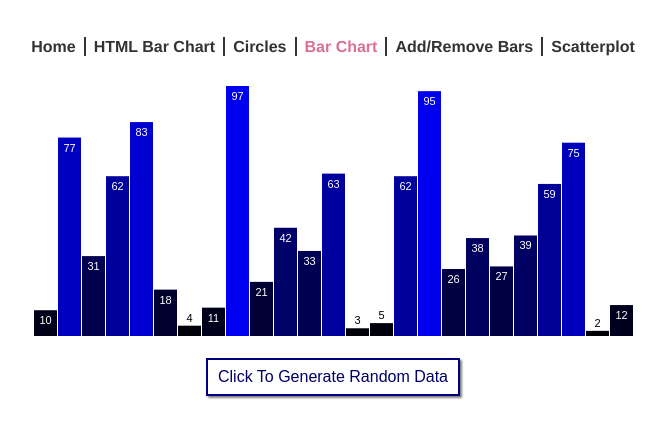
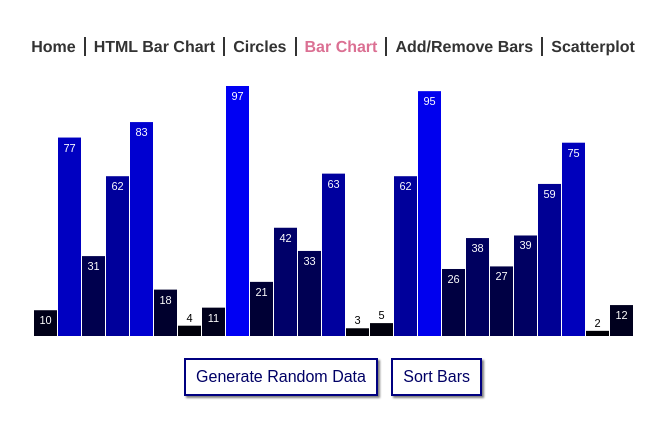
Before and after one commit to SamuelEarl/d3-vue-examples, a Vue app: page /#/bar-chart in a window 1280 px wide. Shown: the top 438 px of the page, without its empty margins (307-973 px from the left). Built offline with nearby package versions, Linux system fonts and the light colour scheme.

Commit message:
Added a sorting feature

```diff
--- a/src/views/BarChart.vue
+++ b/src/views/BarChart.vue
@@ -5,7 +5,13 @@
     </div>
     <br />
     <button id="click-this" @click="randomize">
-      Click To Generate Random Data
+      Generate Random Data
+    </button>
+
+    &nbsp;
+
+    <button id="click-this" @click="sortBars">
+      Sort Bars
     </button>
   </div>
 </template>
@@ -77,22 +83,22 @@ export default {
       this.g = this.svg.selectAll("g")
         .data(this.dataset)
         .enter()
-        .append("g")
-        .on("mouseover", function() {
-          // "this" references the <g> element. You can reference child elements by chaining
-          // additional "select()" functions together and referencing the necessary child elements.
-          d3.select(this).select("rect")
-            .attr("fill", "orange");
-			  })
-			  .on("mouseout", function(d) {
-          d3.select(this).select("rect")
-            .transition()
-            .duration(250)
-            .attr("fill", function(d) {
-              const colorValue = Math.round(d * (vm.maxValue / (vm.maxValue * 0.4)));
-              return `rgb(0, 0, ${colorValue})`;
-            })
-        });
+        .append("g");
+        // .on("mouseover", function() {
+        //   // "this" references the <g> element. You can reference child elements by chaining
+        //   // additional "select()" functions together and referencing the necessary child elements.
+        //   d3.select(this).select("rect")
+        //     .attr("fill", "orange");
+			  // })
+			  // .on("mouseout", function(d) {
+        //   d3.select(this).select("rect")
+        //     .transition()
+        //     .duration(250)
+        //     .attr("fill", function(d) {
+        //       const colorValue = Math.round(d * (vm.maxValue / (vm.maxValue * 0.4)));
+        //       return `rgb(0, 0, ${colorValue})`;
+        //     })
+        // });
 
 
       // Append <rect> elements into each <g> element
@@ -301,18 +307,57 @@ export default {
           return fillColor;
         });
     },
+
+    sortBars() {
+      const vm = this;
+
+      // Sort the bars
+      this.svg.selectAll("rect")
+        .sort(function(a, b) {
+          return d3.ascending(a, b);
+        })
+        .transition()
+        .duration(1000)
+        .attr("x", function(d, i) {
+          return vm.xScale(i);
+        });
+
+      // Sort the labels
+      this.svg.selectAll("text")
+        .sort(function(a, b) {
+          return d3.ascending(a, b);
+        })
+        .transition()
+        .duration(1000)
+        .attr("x", function(d, i) {
+          return vm.xScale(i) + vm.xScale.bandwidth() / 2;
+        })
+        .attr("y", function(d) {
+          let yValue;
+          if (d <= (vm.maxValue * 0.07)) {
+            yValue = vm.h - vm.yScale(d) - 4;
+          }
+          else {
+            yValue = vm.h - vm.yScale(d) + 14;
+          }
+          return yValue;
+        });
+    }
   }
 };
 </script>
 
 <style lang="stylus" scoped>
   // In order to add scoped styles to elements that have been dynamically added to the DOM after the Vue component has been created, you have to use deep selectors (https://vue-loader.vuejs.org/guide/scoped-css.html#deep-selectors).
-  // #body >>> rect {
-  //   transition: all 0.25s;
-  //   &:hover {
-  //     fill: orange;
-  //   }
-  // }
+  #body >>> rect {
+    // You have to specify the property that you want to be affected during the transition,
+    // otherwise all properties will be affected and the transition will cause the sorting and
+    // random data generation to look glitchy.
+    transition: fill 0.25s ease 0s;
+    &:hover {
+      fill: orange;
+    }
+  }
 
   #body >>> text {
     // Prevent the bars' mouseout event from firing when a user hovers over the text labels in the bars.
```
Also changed, not shown: 1 other file (tests, documents, lock files or other folders).
